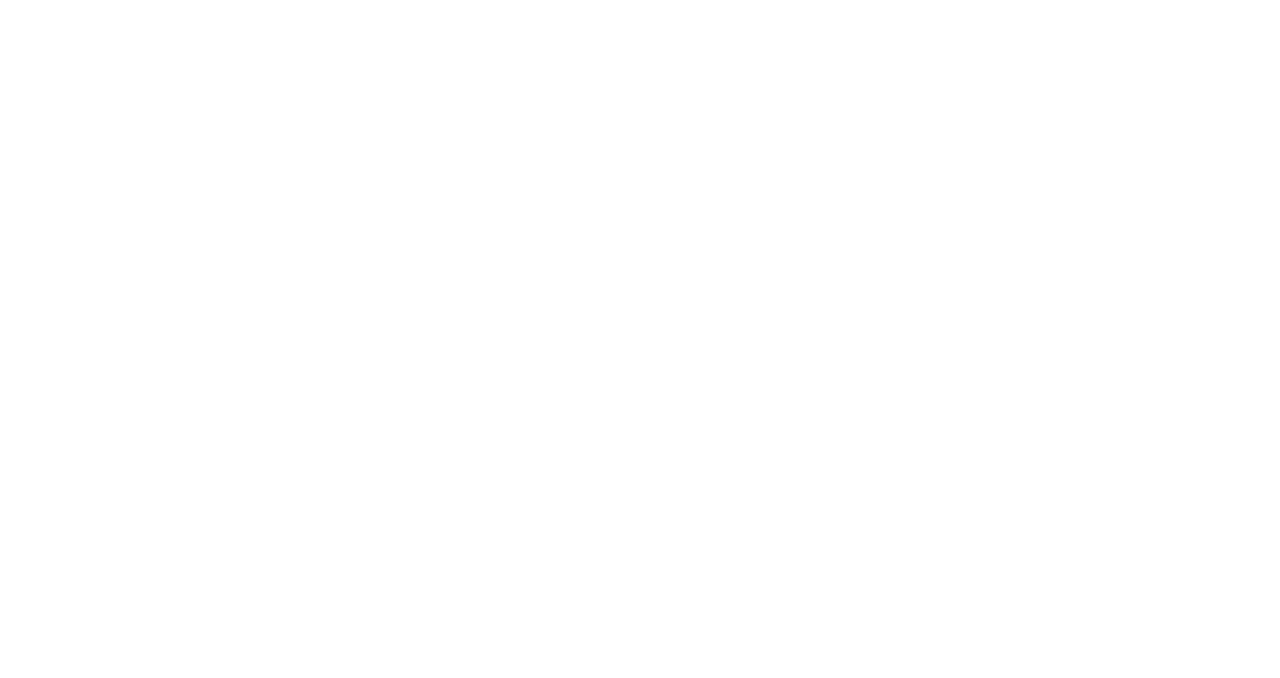
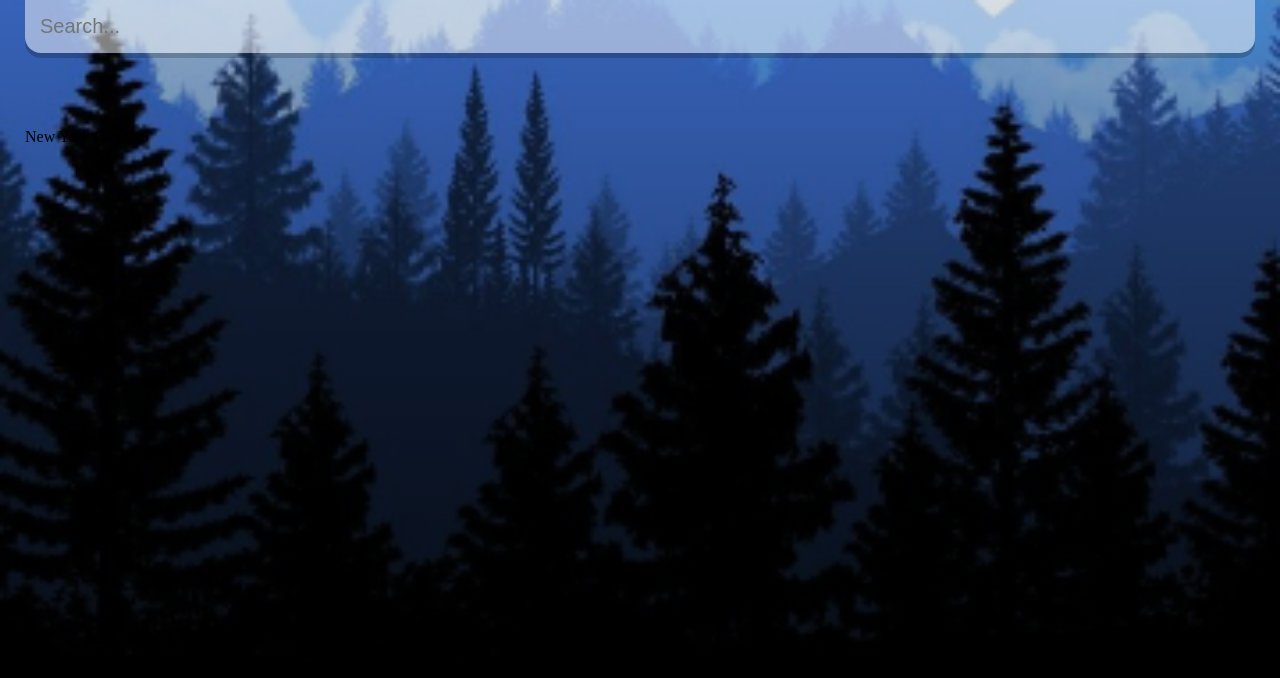
Before and after one commit to aselwilliams/weather-app-bg, a React (Create React App) app: page / in a window 1280 px wide. Shown: the top 678 px of the page. Built offline with nearby package versions, Linux system fonts and the light colour scheme.

Commit message:
styles added

```diff
--- a/src/App.css
+++ b/src/App.css
@@ -1,4 +1,4 @@
-.App {
+/* .App {
   text-align: center;
 }
 
@@ -35,4 +35,4 @@
   to {
     transform: rotate(360deg);
   }
-}
+} */
--- a/src/App.js
+++ b/src/App.js
@@ -5,8 +5,21 @@
 }
 
 function App() {
+
+  const dateBuilder=(d)=>{
+
+  }
   return (
-    <div className="App">
+    <div className="app">
+      <main>
+        <div className='search-box'>
+          <input type='text' className='search-bar' placeholder='Search...'/>
+        </div>
+        <div className='location-box'>
+          <div className='location'>New York City, US</div>
+          <div className='date'>{dateBuilder(new Date())}</div>
+        </div>
+      </main>
 
     </div>
   );
--- a/src/index.css
+++ b/src/index.css
@@ -1,13 +1,52 @@
-body {
-  margin: 0;
-  font-family: -apple-system, BlinkMacSystemFont, 'Segoe UI', 'Roboto', 'Oxygen',
-    'Ubuntu', 'Cantarell', 'Fira Sans', 'Droid Sans', 'Helvetica Neue',
-    sans-serif;
-  -webkit-font-smoothing: antialiased;
-  -moz-osx-font-smoothing: grayscale;
+*{
+  margin:0;
+  padding: 0;
+  box-sizing: border-box;
 }
 
-code {
-  font-family: source-code-pro, Menlo, Monaco, Consolas, 'Courier New',
-    monospace;
+body{
+  font-family: 'monseratt',sens-serif;
 }
+
+.app{
+  background-image: url('./assets/cold-bg.jpeg');
+  background-size: cover;
+  background-position: bottom;
+  transition:0.4 ease-out;
+}
+
+.app.warm{
+  background-image:url('./assets/warm-bg.jpeg');
+}
+main{
+  min-height: 100vh;
+  background-image: linear-gradient(to bottom, rgba(0,0,0,0.2),rgba(0,0,0,0.75));
+  padding:25px;
+}
+.search-box{
+  width: 100%;
+  margin:0 0 75px;
+}
+.search-box .search-bar{
+  display:block;
+  width: 100%;
+  padding: 15px;
+
+  appearance: none;
+  background:none;
+  border:none;
+  outline:none;
+
+  background-color:rgba(255, 255, 255, 0.5);
+  border-radius: 0px 0px 15px 16px;
+  margin-top: -25px;
+
+  box-shadow: 0px 5px rgba(0,0,0,0.2);
+
+  color:#313131;
+  font-size:20px;
+  transition:0.4s ease;
+}
+.search-box .search-bar:focus{
+  background-color:rgba(255,255,255,0.75);
+}
```
Also changed, not shown: src/assets/cold-bg.jpeg (added), src/assets/warm-bg.jpeg (added).
